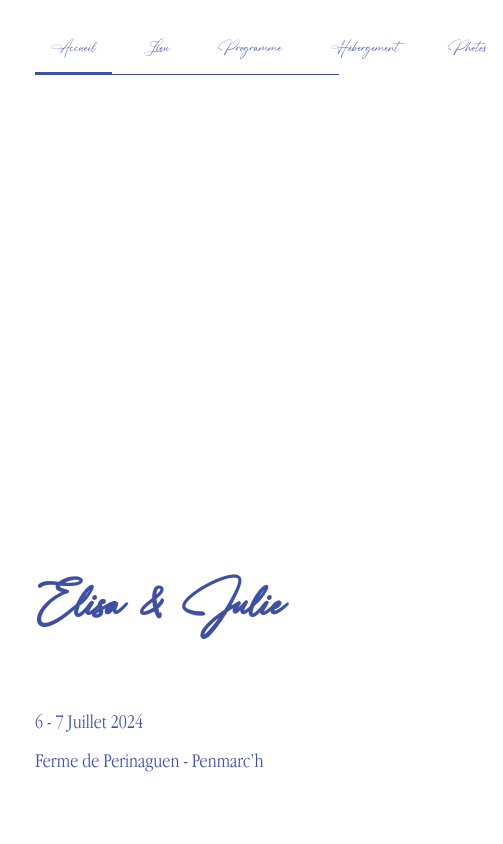
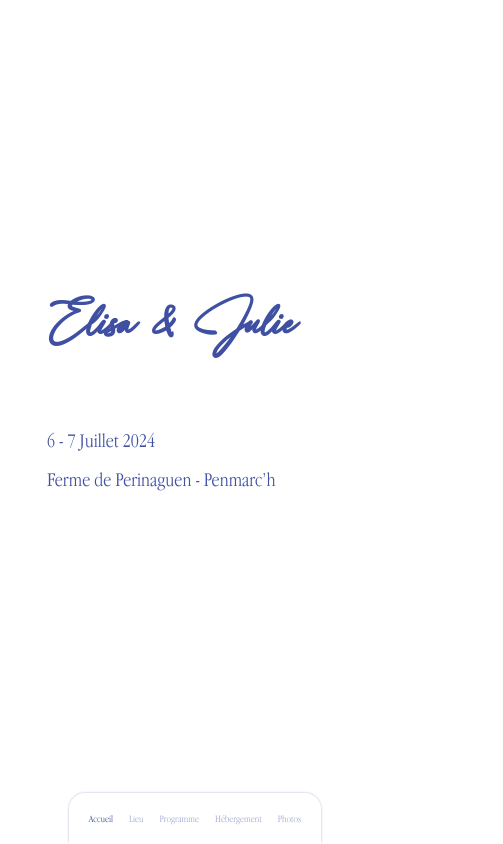
Before and after one commit to elisaetjulie/elisaetjulie.github.io, a React (Create React App) app: page / in a window 390 px wide. Shown: the whole page, 503 px wide, since content can reach past the window. Built offline with nearby package versions, Linux system fonts and the light colour scheme.

Commit message:
:sparkles: Add mobile nav

```diff
--- a/src/App.tsx
+++ b/src/App.tsx
@@ -2,19 +2,25 @@ import React from "react";
 import { BrowserRouter as Router, Routes, Route } from "react-router-dom";
 
 import BaseLayout from "./components/BaseLayout/BaseLayout";
+import MobileNavBar from "./components/MobileNavBar/MobileNavBar";
 import NavBar from "./components/NavBar/NavBar";
 import { routing } from "./config/routing";
+import useMediaQuery from "./hooks/useMediaQuery";
+import { theme } from "./style/theme";
 
 function App() {
+  const isMobile = useMediaQuery(theme.breakpoints.down("sm"));
+
   return (
     <Router>
       <BaseLayout>
-        <NavBar />
+        {!isMobile && <NavBar />}
         <Routes>
           {routing.map(({ path, element }) => (
             <Route path={path} element={element} key={path} />
           ))}
         </Routes>
+        {isMobile && <MobileNavBar />}
       </BaseLayout>
     </Router>
   );
--- a/src/components/BaseLayout/BaseLayout.styles.ts
+++ b/src/components/BaseLayout/BaseLayout.styles.ts
@@ -29,7 +29,7 @@ export const StyledContainer = styled("div")<{
     background-repeat: no-repeat;
     background-position: bottom ${theme.spacings[16]} right
       ${theme.spacings[16]};
-    opacity: ${lightBG ? 0.15 : 0.35};
+    opacity: ${lightBG ? 0.15 : 0.25};
   }`}
 
   width: ${theme.breakpoints.xl};
@@ -47,12 +47,12 @@ export const StyledContainer = styled("div")<{
   ${theme.breakpoints.down("md")} {
     width: ${theme.breakpoints.sm};
     font-size: 10px;
-    padding: 0 ${theme.spacings[16]} ${theme.spacings[16]};
+    padding: ${theme.spacings[32]} ${theme.spacings[16]};
   }
   ${theme.breakpoints.down("sm")} {
     width: ${theme.breakpoints.xs};
     font-size: 10px;
-    padding: 0 ${theme.spacings[4]} ${theme.spacings[8]};
+    padding: ${theme.spacings[32]} ${theme.spacings[16]};
   }
   margin: auto;
 `;
--- /dev/null
+++ b/src/components/MobileNavBar/MobileNavBar.styles.ts
@@ -0,0 +1,33 @@
+import { Link } from "react-router-dom";
+
+import { theme } from "src/style/theme";
+
+import styled from "@emotion/styled";
+
+export const StyledContainer = styled("nav")`
+  position: fixed;
+  bottom: 0;
+  padding: ${theme.spacings[16]};
+  align-self: center;
+  border-radius: 16px 16px 0 0;
+  background-color: rgba(255, 255, 255, 0.7);
+  box-shadow: 0 0 3px -1px ${theme.colors.primary};
+`;
+
+export const StyledNav = styled("ul")`
+  display: flex;
+  align-items: center;
+  gap: ${theme.spacings[8]};
+  padding: 0;
+  margin: 0;
+  & > li {
+    display: inline-flex;
+  }
+`;
+
+export const StyledLink = styled(Link)<{ active?: boolean }>`
+  text-decoration: none;
+  color: ${theme.colors.primary};
+  padding: ${theme.spacings[4]};
+  opacity: ${({ active }) => (active ? 1 : 0.5)};
+`;
--- /dev/null
+++ b/src/components/MobileNavBar/MobileNavBar.tsx
@@ -0,0 +1,29 @@
+import React, { memo } from "react";
+import { useLocation } from "react-router-dom";
+
+import { routing } from "src/config/routing";
+import { PropsWithStyles } from "src/types";
+
+import { StyledContainer, StyledLink, StyledNav } from "./MobileNavBar.styles";
+
+export interface MobileNavBarProps extends PropsWithStyles {}
+
+const MobileNavBar = ({ className }: MobileNavBarProps) => {
+  const location = useLocation();
+
+  return (
+    <StyledContainer className={className}>
+      <StyledNav>
+        {routing.map(({ path, label }) => (
+          <li key={path}>
+            <StyledLink to={path} active={path === location.pathname}>
+              {label}
+            </StyledLink>
+          </li>
+        ))}
+      </StyledNav>
+    </StyledContainer>
+  );
+};
+
+export default memo(MobileNavBar);
--- a/src/components/NavBar/NavBar.styles.ts
+++ b/src/components/NavBar/NavBar.styles.ts
@@ -15,6 +15,7 @@ export const StyledNav = styled("ul")`
   padding: 0 ${theme.spacings[16]};
   position: relative;
   font-size: ${theme.fontSizes.large};
+  margin: 0;
 
   & > li {
     display: inline-flex;
--- /dev/null
+++ b/src/hooks/useMediaQuery.ts
@@ -0,0 +1,26 @@
+import { useEffect, useState } from "react";
+
+const useMediaQuery = (query: string): boolean => {
+  const [isMatched, setIsMatched] = useState<boolean>(false);
+
+  useEffect(() => {
+    if (typeof window === undefined) return;
+    const matchMedia = window.matchMedia(query.replace("@media ", ""));
+
+    const handleChange = () => {
+      setIsMatched(matchMedia.matches);
+    };
+
+    handleChange();
+
+    matchMedia.addEventListener("change", handleChange);
+
+    return () => {
+      matchMedia.removeEventListener("change", handleChange);
+    };
+  }, [query]);
+
+  return isMatched;
+};
+
+export default useMediaQuery;
--- a/src/pages/Main/Main.styles.ts
+++ b/src/pages/Main/Main.styles.ts
@@ -11,6 +11,9 @@ export const StyledContainer = styled("div")`
   gap: ${theme.spacings[16]};
   font-size: ${theme.fontSizes.large};
   padding: 0 ${theme.spacings[16]} ${theme.spacings[64]};
+  ${theme.breakpoints.down("md")} {
+    justify-content: center;
+  }
 `;
 
 export const StyledTitle = styled("h1")`
```
